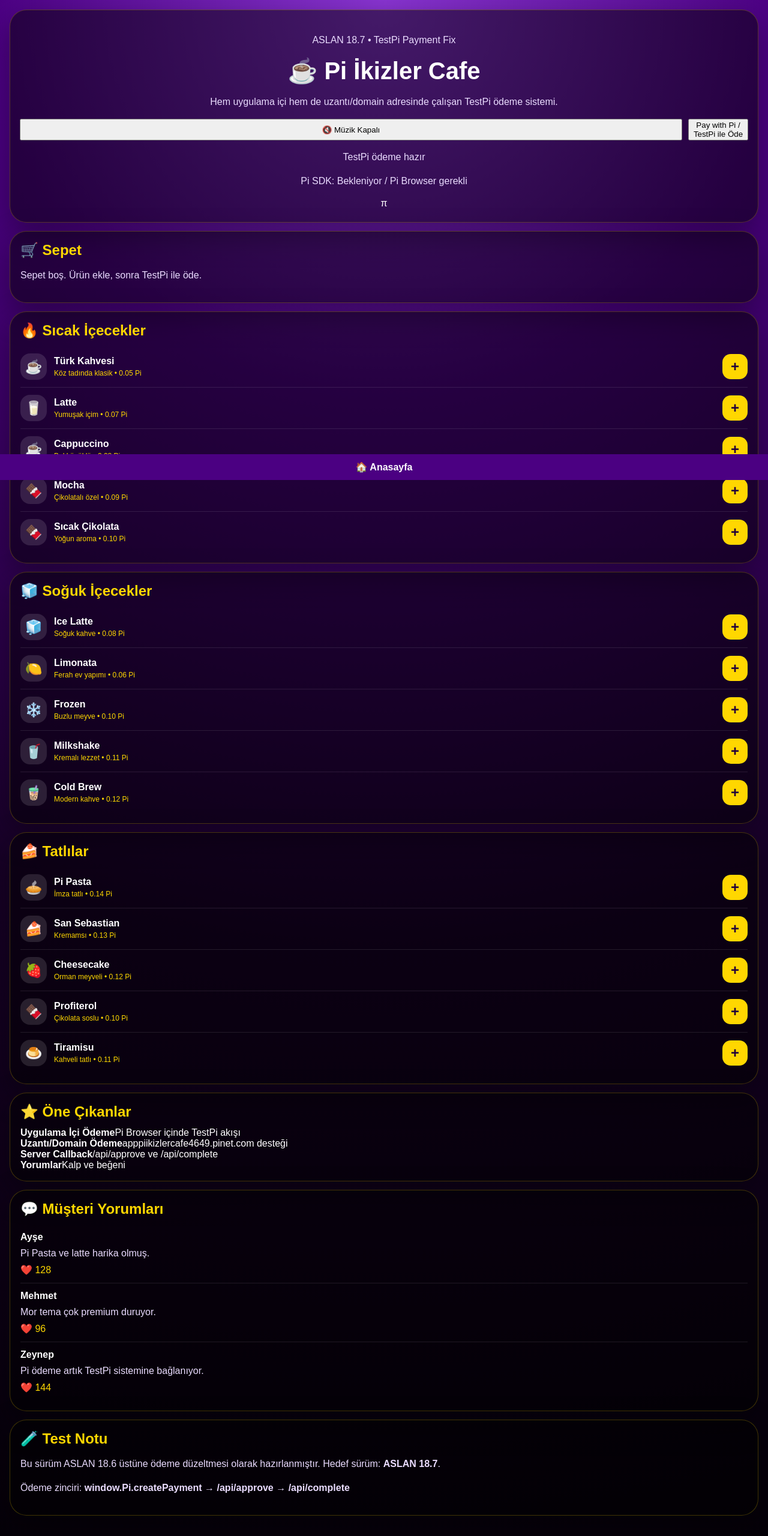
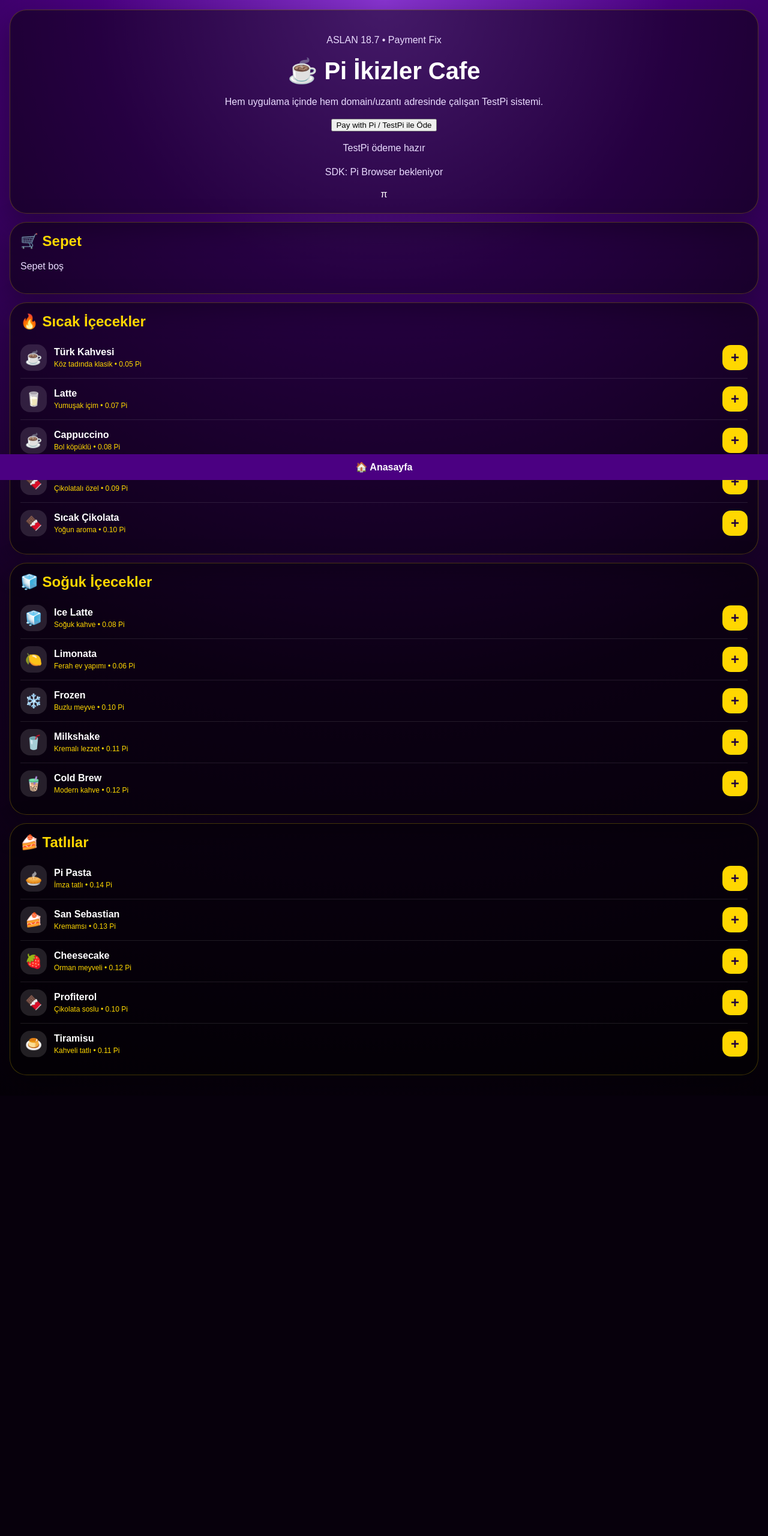
Before and after one commit to telha2kuruoglu-coder/piikizlercafe, a React (Vite) app: page / in a window 1280 px wide. Shown: the whole page at 60% size. After the commit the page ends 1826 px from the top, so only its background shows below. Built offline with nearby package versions, Linux system fonts and the light colour scheme.

Commit message:
Update main.jsx

```diff
--- a/src/main.jsx
+++ b/src/main.jsx
@@ -26,27 +26,39 @@ const desserts = [
   { name: 'Tiramisu', price: 0.11, icon: '🍮', note: 'Kahveli tatlı' }
 ]
 
-const comments = [
-  { name: 'Ayşe', text: 'Pi Pasta ve latte harika olmuş.', hearts: 128 },
-  { name: 'Mehmet', text: 'Mor tema çok premium duruyor.', hearts: 96 },
-  { name: 'Zeynep', text: 'Pi ödeme artık TestPi sistemine bağlanıyor.', hearts: 144 }
-]
-
 function App() {
-  const [musicOn, setMusicOn] = useState(false)
   const [cart, setCart] = useState([])
   const [paymentStatus, setPaymentStatus] = useState('TestPi ödeme hazır')
   const [piReady, setPiReady] = useState(false)
 
   useEffect(() => {
-    const timer = setTimeout(() => {
-      setPiReady(Boolean(window.Pi))
-    }, 800)
+    const initPi = () => {
+      try {
+        if (window.Pi && !window.__PI_APP_INIT__) {
+          window.Pi.init({
+            version: '2.0',
+            sandbox: true
+          })
 
-    return () => clearTimeout(timer)
+          window.__PI_APP_INIT__ = true
+          setPiReady(true)
+          setPaymentStatus('Pi SDK hazır')
+        } else if (window.Pi) {
+          setPiReady(true)
+        }
+      } catch (err) {
+        console.log(err)
+      }
+    }
+
+    initPi()
+
+    const timer = setInterval(() => {
+      initPi()
+    }, 1000)
+
+    return () => clearInterval(timer)
   }, [])
-
-  const allItems = [...drinksHot, ...drinksCold, ...desserts]
 
   const total = useMemo(() => {
     return cart.reduce((sum, item) => sum + item.price, 0)
@@ -54,7 +66,7 @@ function App() {
 
   const addToCart = (item) => {
     setCart((prev) => [...prev, item])
-    setPaymentStatus(`${item.name} sepete eklendi`)
+    setPaymentStatus(item.name + ' sepete eklendi')
   }
 
   const clearCart = () => {
@@ -63,147 +75,153 @@ function App() {
   }
 
   const onIncompletePaymentFound = (payment) => {
-    console.log('Eksik ödeme bulundu:', payment)
-    setPaymentStatus('Eksik ödeme bulundu, tekrar kontrol ediliyor...')
+    console.log(payment)
   }
 
   const handlePiPayment = async () => {
     try {
       if (!window.Pi) {
-        setPaymentStatus('Pi SDK bulunamadı')
-        alert('Pi SDK bulunamadı. Lütfen Pi Browser veya Pi uzantı/domain adresinden aç.')
+        alert('Pi Browser veya Pi domain adresinden aç.')
         return
       }
 
       if (cart.length === 0) {
-        alert('Ödeme için önce sepete ürün ekle.')
+        alert('Önce sepete ürün ekle.')
         return
       }
 
       const amount = Number(total.toFixed(2))
-
-      if (!amount || amount <= 0) {
-        alert('Geçerli ödeme tutarı oluşmadı.')
-        return
-      }
-
-      setPaymentStatus('Pi hesabı doğrulanıyor...')
 
       await window.Pi.authenticate(['payments'], onIncompletePaymentFound)
 
       setPaymentStatus('TestPi ödeme başlatılıyor...')
 
       const paymentData = {
-        amount,
-        memo: 'Pi İkizler Cafe ASLAN 18.7 TestPi Siparişi',
+        amount: amount,
+        memo: 'Pi İkizler Cafe ASLAN 18.7',
         metadata: {
-          app: 'Pi İkizler Cafe',
-          version: 'ASLAN 18.7',
-          source: window.location.hostname,
-          items: cart.map((item) => item.name),
-          total: amount
+          items: cart.map((i) => i.name),
+          source: window.location.hostname
         }
       }
 
       window.Pi.createPayment(paymentData, {
-        onReadyForServerApproval: async function (paymentId) {
-          setPaymentStatus('Ödeme server onayına gönderiliyor...')
+        onReadyForServerApproval: async function(paymentId) {
+
+          setPaymentStatus('Approve gönderiliyor...')
 
           const response = await fetch('/api/approve', {
             method: 'POST',
-            headers: { 'Content-Type': 'application/json' },
-            body: JSON.stringify({ paymentId })
+            headers: {
+              'Content-Type': 'application/json'
+            },
+            body: JSON.stringify({
+              paymentId
+            })
           })
 
-          const data = await response.json().catch(() => ({}))
-
           if (!response.ok) {
-            console.error('Approve hatası:', data)
             throw new Error('Approve başarısız')
           }
 
-          setPaymentStatus('Server onayı tamamlandı')
+          setPaymentStatus('Approve tamamlandı')
         },
 
-        onReadyForServerCompletion: async function (paymentId, txid) {
-          setPaymentStatus('Ödeme blockchain tamamlamasına gönderiliyor...')
+        onReadyForServerCompletion: async function(paymentId, txid) {
+
+          setPaymentStatus('Complete gönderiliyor...')
 
           const response = await fetch('/api/complete', {
             method: 'POST',
-            headers: { 'Content-Type': 'application/json' },
-            body: JSON.stringify({ paymentId, txid })
+            headers: {
+              'Content-Type': 'application/json'
+            },
+            body: JSON.stringify({
+              paymentId,
+              txid
+            })
           })
 
-          const data = await response.json().catch(() => ({}))
-
           if (!response.ok) {
-            console.error('Complete hatası:', data)
             throw new Error('Complete başarısız')
           }
 
           setPaymentStatus('✅ TestPi ödeme başarılı')
           alert('✅ TestPi ödeme başarılı')
+
           setCart([])
         },
 
-        onCancel: function (paymentId) {
-          console.log('Ödeme iptal edildi:', paymentId)
+        onCancel: function() {
           setPaymentStatus('Ödeme iptal edildi')
         },
 
-        onError: function (error, payment) {
-          console.error('Pi ödeme hatası:', error, payment)
-          setPaymentStatus('Pi ödeme hatası oluştu')
-          alert('Pi ödeme hatası: ' + (error?.message || 'Bilinmeyen hata'))
+        onError: function(error) {
+          console.log(error)
+          setPaymentStatus('Pi ödeme hatası')
+          alert('Pi ödeme hatası oluştu')
         }
       })
+
     } catch (error) {
-      console.error('Ödeme başlatılamadı:', error)
+      console.log(error)
       setPaymentStatus('Ödeme başlatılamadı')
-      alert(error.message || 'Ödeme başlatılamadı')
+      alert(error.message)
     }
   }
 
   return (
     <main className="app">
+
       <section className="hero">
         <div>
-          <p className="badge">ASLAN 18.7 • TestPi Payment Fix</p>
-          <h1>☕ Pi İkizler Cafe</h1>
-          <p>
-            Hem uygulama içi hem de uzantı/domain adresinde çalışan TestPi ödeme sistemi.
+
+          <p className="badge">
+            ASLAN 18.7 • Payment Fix
           </p>
 
-          <div className="heroActions">
-            <button type="button" onClick={() => setMusicOn((v) => !v)}>
-              {musicOn ? '🔊 Müzik Açık' : '🔇 Müzik Kapalı'}
-            </button>
+          <h1>☕ Pi İkizler Cafe</h1>
 
-            <button type="button" onClick={handlePiPayment}>
-              Pay with Pi / TestPi ile Öde
-            </button>
-          </div>
+          <p>
+            Hem uygulama içinde hem domain/uzantı adresinde çalışan TestPi sistemi.
+          </p>
 
-          <p className="status">{paymentStatus}</p>
+          <button onClick={handlePiPayment}>
+            Pay with Pi / TestPi ile Öde
+          </button>
+
+          <p className="status">
+            {paymentStatus}
+          </p>
+
           <p className="mini">
-            Pi SDK: {piReady ? 'Hazır ✅' : 'Bekleniyor / Pi Browser gerekli'}
+            SDK: {piReady ? 'Hazır ✅' : 'Pi Browser bekleniyor'}
           </p>
+
         </div>
 
-        <div className="piCoin">π</div>
+        <div className="piCoin">
+          π
+        </div>
       </section>
 
       <section className="panel">
+
         <h2>🛒 Sepet</h2>
 
         {cart.length === 0 ? (
-          <p>Sepet boş. Ürün ekle, sonra TestPi ile öde.</p>
+          <p>Sepet boş</p>
         ) : (
           <>
             {cart.map((item, index) => (
-              <div className="cartRow" key={`${item.name}-${index}`}>
-                <span>{item.icon} {item.name}</span>
-                <b>{item.price.toFixed(2)} Pi</b>
+              <div key={index} className="cartRow">
+                <span>
+                  {item.icon} {item.name}
+                </span>
+
+                <b>
+                  {item.price.toFixed(2)} Pi
+                </b>
               </div>
             ))}
 
@@ -212,69 +230,35 @@ function App() {
               <strong>{total.toFixed(2)} Pi</strong>
             </div>
 
-            <button type="button" className="payBtn" onClick={handlePiPayment}>
+            <button className="payBtn" onClick={handlePiPayment}>
               Pay with Pi / TestPi ile Öde
             </button>
 
-            <button type="button" className="clearBtn" onClick={clearCart}>
+            <button className="clearBtn" onClick={clearCart}>
               Sepeti Temizle
             </button>
           </>
         )}
       </section>
 
-      <Menu title="🔥 Sıcak İçecekler" items={drinksHot} addToCart={addToCart} />
-      <Menu title="🧊 Soğuk İçecekler" items={drinksCold} addToCart={addToCart} />
-      <Menu title="🍰 Tatlılar" items={desserts} addToCart={addToCart} />
+      <Menu
+        title="🔥 Sıcak İçecekler"
+        items={drinksHot}
+        addToCart={addToCart}
+      />
 
-      <section className="panel">
-        <h2>⭐ Öne Çıkanlar</h2>
+      <Menu
+        title="🧊 Soğuk İçecekler"
+        items={drinksCold}
+        addToCart={addToCart}
+      />
 
-        <div className="featureGrid">
-          <div>
-            <b>Uygulama İçi Ödeme</b>
-            <span>Pi Browser içinde TestPi akışı</span>
-          </div>
+      <Menu
+        title="🍰 Tatlılar"
+        items={desserts}
+        addToCart={addToCart}
+      />
 
-          <div>
-            <b>Uzantı/Domain Ödeme</b>
-            <span>apppiikizlercafe4649.pinet.com desteği</span>
-          </div>
-
-          <div>
-            <b>Server Callback</b>
-            <span>/api/approve ve /api/complete</span>
-          </div>
-
-          <div>
-            <b>Yorumlar</b>
-            <span>Kalp ve beğeni</span>
-          </div>
-        </div>
-      </section>
-
-      <section className="panel">
-        <h2>💬 Müşteri Yorumları</h2>
-
-        {comments.map((c) => (
-          <div className="comment" key={c.name}>
-            <strong>{c.name}</strong>
-            <p>{c.text}</p>
-            <span>❤️ {c.hearts}</span>
-          </div>
-        ))}
-      </section>
-
-      <section className="panel">
-        <h2>🧪 Test Notu</h2>
-        <p>
-          Bu sürüm ASLAN 18.6 üstüne ödeme düzeltmesi olarak hazırlanmıştır.
-          Hedef sürüm: <b>ASLAN 18.7</b>.
-        </p>
-        <p>
-          Ödeme zinciri: <b>window.Pi.createPayment → /api/approve → /api/complete</b>
-        </p>
-      </section>
     </main>
   )
 }
@@ -282,22 +266,31 @@ function App() {
 function Menu({ title, items, addToCart }) {
   return (
     <section className="card">
+
       <h2>{title}</h2>
 
       {items.map((item) => (
         <div className="item" key={item.name}>
-          <div className="foodIcon">{item.icon}</div>
+
+          <div className="foodIcon">
+            {item.icon}
+          </div>
 
           <div>
             <strong>{item.name}</strong>
-            <span>{item.note} • {item.price.toFixed(2)} Pi</span>
+
+            <span>
+              {item.note} • {item.price.toFixed(2)} Pi
+            </span>
           </div>
 
-          <button type="button" onClick={() => addToCart(item)}>
+          <button onClick={() => addToCart(item)}>
             +
           </button>
+
         </div>
       ))}
+
     </section>
   )
 }
```
